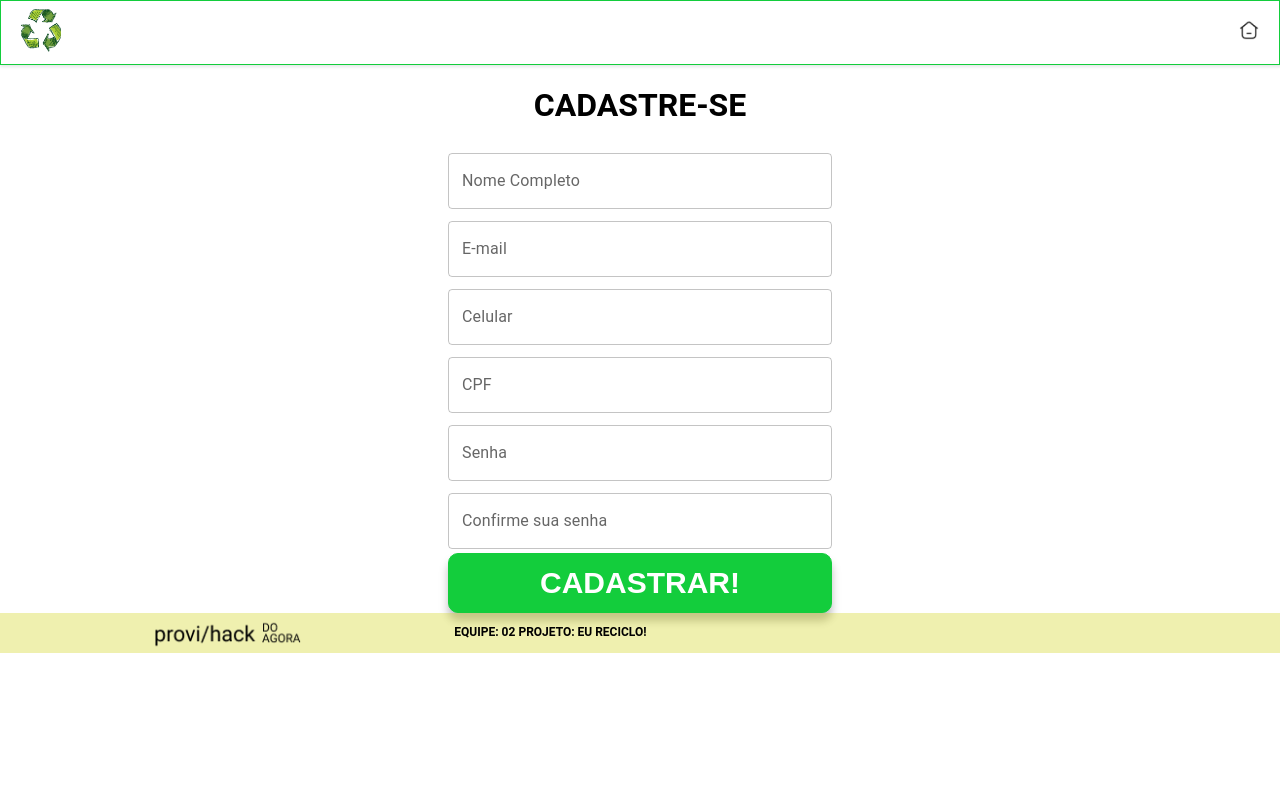
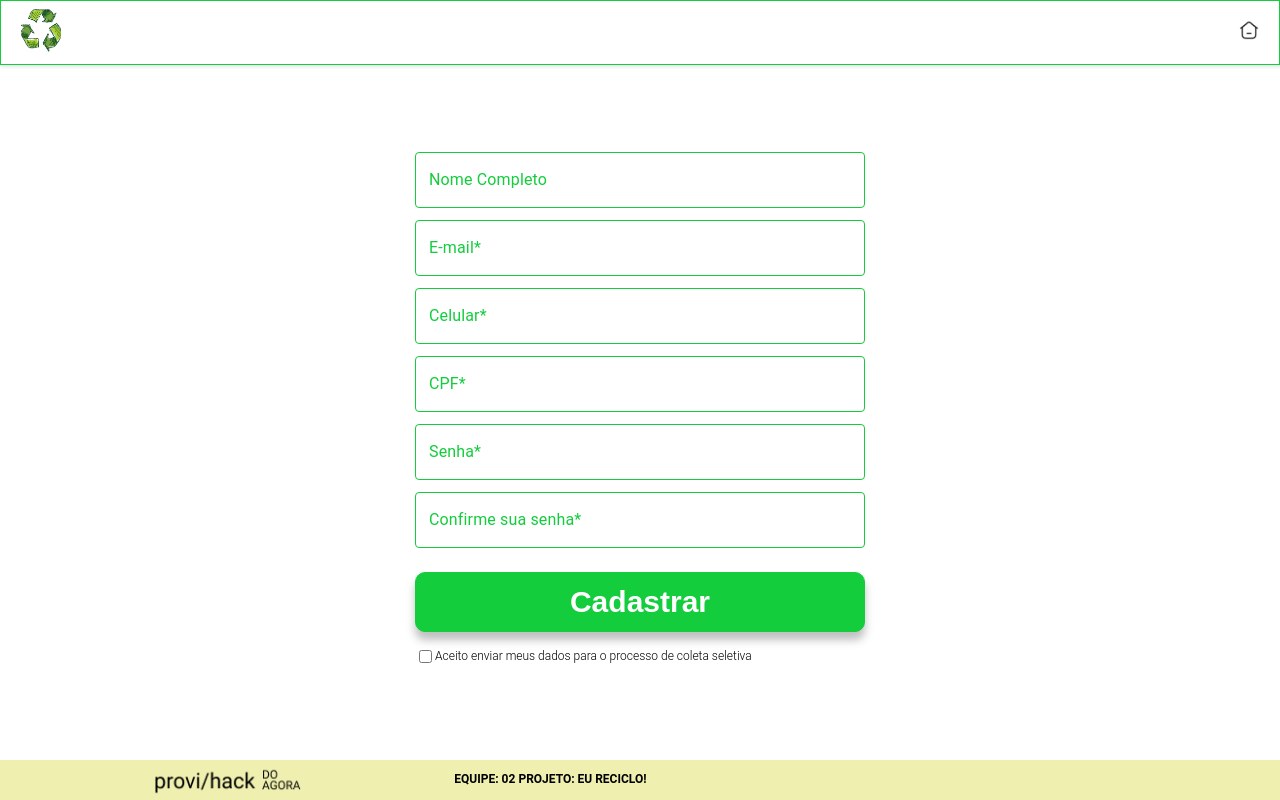
Before and after one commit to igormtk/proviHack-Equipe2-Front, a React (Create React App) app in the folder eu-reciclo/: page /signup/user in a window 1280 px wide. Built offline with nearby package versions, Linux system fonts and the light colour scheme.

Commit message:
style: change page and components sizes and colors

```diff
--- a/eu-reciclo/src/Components/Input/index.js
+++ b/eu-reciclo/src/Components/Input/index.js
@@ -1,8 +1,11 @@
 import { StyledInput } from "./style";
 
-
-const InputField = ({ ...rest }) => {
-  return <StyledInput {...rest} />;
+const InputField = ({ register = null, name = "", ...rest }) => {
+  return !!register ? (
+    <StyledInput {...register(name)} {...rest} />
+  ) : (
+    <StyledInput {...rest} />
+  );
 };
 
 export default InputField;
--- a/eu-reciclo/src/Pages/UserLoginPage/UserLoginForm.js
+++ b/eu-reciclo/src/Pages/UserLoginPage/UserLoginForm.js
@@ -21,7 +21,7 @@ const UserLoginForm = () => {
           name="email"
           value={form.email}
           onChange={handleInputOnChange}
-          label="login"
+          label="email"
           placeholder="email@email.com"
           type="email"
           variant="outlined"
@@ -41,7 +41,7 @@ const UserLoginForm = () => {
           required
         />
 
-        <PrimaryButton type="submit">Próximo</PrimaryButton>
+        <PrimaryButton type="submit">Entrar</PrimaryButton>
       </form>
     </div>
   );
--- a/eu-reciclo/src/Pages/UserSignUpPage/UserSignUpForm.js
+++ b/eu-reciclo/src/Pages/UserSignUpPage/UserSignUpForm.js
@@ -1,27 +1,34 @@
 import React from "react";
-import { TextField } from "@mui/material";
 import { useUserContext } from "../../Contexts/userContext";
 import * as yup from "yup";
 import { yupResolver } from "@hookform/resolvers/yup";
 import { useForm } from "react-hook-form";
 import PrimaryButton from "../../Components/PrimaryButton";
+import InputField from "../../Components/Input";
+import { CheckboxContainer, FormContainer } from "./UserSingUpFormStyle";
 
 const UserSignUpForm = () => {
   const signUpSchema = yup.object().shape({
     name: yup.string().required("O nome é obrigatório"),
-    email: yup.string().required().email(),
+    email: yup.string().required("O email é obrigatório").email(),
     phone: yup
       .string()
-      .required()
+      .required("O telefone é obrigatório")
       .min(11, "O telefone deve possuir 11 digitos")
       .max(11, "O telefone deve possuir 11 digitos"),
     cpf: yup
       .string()
-      .required()
+      .required("O CPF é obrigatório")
       .min(11, "O CPF deve possuir 11 digitos")
       .max(11, "O CPF deve possuir 11 digitos"),
-    password: yup.string().required().min(6),
-    confirmPassword: yup.string().required().min(6),
+    password: yup
+      .string()
+      .required("A senha é obrigatória")
+      .min(6, "A senha deve ter no mínimo 6 caracteres"),
+    confirmPassword: yup
+      .string()
+      .required("Confime sua senha")
+      .min(6, "A senha deve ter no mínimo 6 caracteres"),
   });
 
   const {
@@ -40,9 +47,8 @@ const UserSignUpForm = () => {
   };
 
   return (
-    <div>
-      <form onSubmit={handleSubmit(onSubmitLogin)}>
-        <TextField
+    <FormContainer onSubmit={handleSubmit(onSubmitLogin)}>
+      <InputField
         name={"name"}
         label={"Nome Completo"}
         placeholder="Nome Sobrenome"
@@ -51,72 +57,78 @@ const UserSignUpForm = () => {
         fullWidth
         margin={"dense"}
         helperText={errors.name?.message}
-          {...register("name")}
+        register={register}
       />
 
-        <TextField
+      <InputField
         name={"email"}
-          label={"E-mail"}
+        label={"E-mail*"}
         placeholder="email@email.com"
         type={"email"}
         variant={"outlined"}
         fullWidth
         margin={"dense"}
         helperText={errors.email?.message}
-          {...register("email")}
+        register={register}
       />
 
-        <TextField
+      <InputField
         name={"phone"}
-          label={"Celular"}
+        label={"Celular*"}
         placeholder={"DDDXXXXXXXX"}
         type={"text"}
         variant={"outlined"}
         fullWidth
         margin={"dense"}
         helperText={errors.phone?.message}
-          {...register("phone")}
+        register={register}
       />
 
-        <TextField
+      <InputField
         name={"cpf"}
-          label={"CPF"}
+        label={"CPF*"}
         placeholder="99999999999"
         type={"text"}
         variant={"outlined"}
         fullWidth
         margin={"dense"}
         helperText={errors.cpf?.message}
-          {...register("cpf")}
+        register={register}
       />
 
-        <TextField
+      <InputField
         name={"password"}
-          label={"Senha"}
+        label={"Senha*"}
         placeholder={"Mínimo 6 caracters"}
         type={"password"}
         variant={"outlined"}
         fullWidth
         margin={"dense"}
         helperText={errors.password?.message}
-          {...register("password")}
+        register={register}
       />
 
-        <TextField
+      <InputField
         name={"confirmPassword"}
-          label={"Confirme sua senha"}
+        label={"Confirme sua senha*"}
         placeholder={"Mínimo 6 caracters"}
         type={"password"}
         variant={"outlined"}
         fullWidth
         margin={"dense"}
+        register={register}
         helperText={errors.confirmPassword?.message}
-          {...register("confirmPassword")}
       />
 
-        <PrimaryButton type="submit">CADASTRAR!</PrimaryButton>
-      </form>
-    </div>
+      <PrimaryButton type="submit">Cadastrar</PrimaryButton>
+
+      <CheckboxContainer>
+        <label>
+            <input type="checkbox" name="terms" required />
+          Aceito enviar meus dados para o processo de coleta seletiva
+        </label>
+      </CheckboxContainer>
+    </FormContainer>
   );
 };
 
--- a/eu-reciclo/src/Pages/UserSignUpPage/UserSignUpPage.js
+++ b/eu-reciclo/src/Pages/UserSignUpPage/UserSignUpPage.js
@@ -1,19 +1,17 @@
 import React from "react"
 import UserSignUpForm from "./UserSignUpForm";
-import { SignUpContainer } from "./UserSingUpFormStyle";
+import { Container, SignUpContainer } from "./UserSingUpFormStyle";
 import Header from "../../Components/Header/Header"
 import Footer from "../../Components/Footer";
 
 const UserSignUpPage = () => {
 
     return (
-        <div>
+        <Container>
 
         <Header/>
 
         <SignUpContainer>
-
-            <h1>CADASTRE-SE</h1>
 
             <UserSignUpForm/>
 
@@ -21,7 +19,7 @@ const UserSignUpPage = () => {
 
         <Footer/>
 
-        </div>
+        </Container>
     );
 }
 
--- a/eu-reciclo/src/Pages/UserSignUpPage/UserSingUpFormStyle.js
+++ b/eu-reciclo/src/Pages/UserSignUpPage/UserSingUpFormStyle.js
@@ -1,10 +1,59 @@
 import styled from "styled-components";
 
+export const Container = styled.div`
+  display: flex;
+  flex-direction: column;
+  height: 100vh;
+  justify-content: space-between;
+`;
+
+export const FormContainer = styled.form`
+  display: flex;
+  flex-direction: column;
+  max-width: 450px;
+  width: 80vw;
+
+  button {
+    margin-top: 20px;
+  }
+
+  label {
+    color: var(--primary-green);
+  }
+
+  input {
+    border-radius: 10px 10px 0 0;
+  }
+
+  .MuiFormHelperText-root {
+    text-transform: initial;
+  }
+`;
+
+export const CheckboxContainer = styled.div`
+  margin: 15px 0;
+
+  label {
+    font-style: normal;
+    font-weight: 300;
+    font-size: 12px;
+    line-height: 10px;
+    color: black;
+    display: flex;
+    align-items: center;
+  }
+
+  input[type="checkbox"] {
+    accent-color: green;
+    cursor: pointer;
+  }
+`;
+
 export const SignUpContainer = styled.div`
-    display:flex;
-    flex-direction: column;
-    align-items: center;
-    width: 30%;
-    margin-left: auto;
-    margin-right: auto;
-`
+  display: flex;
+  flex-direction: column;
+  align-items: center;
+  width: 30%;
+  margin-left: auto;
+  margin-right: auto;
+`;
```
Lines whose indentation alone changed are shown as unchanged.
